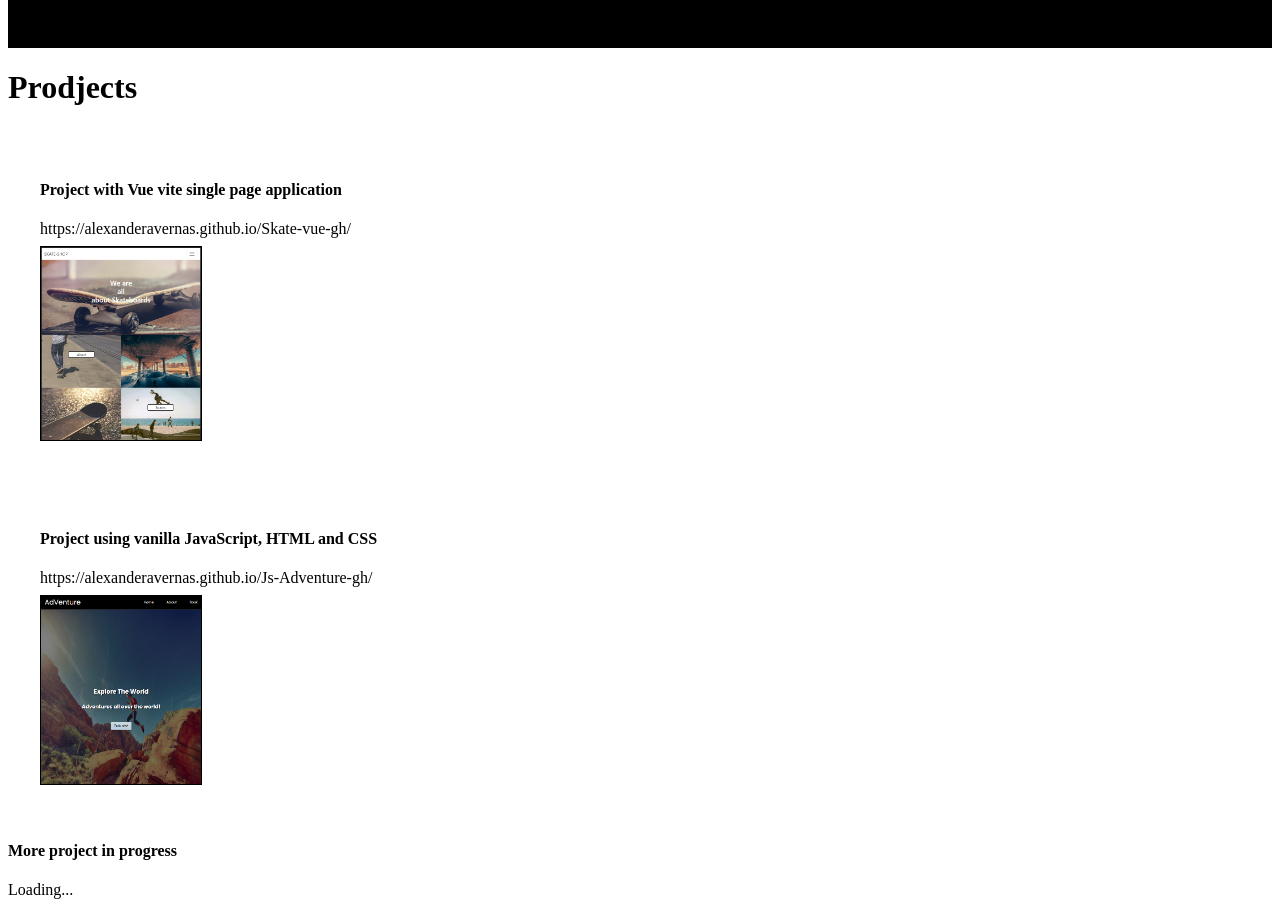
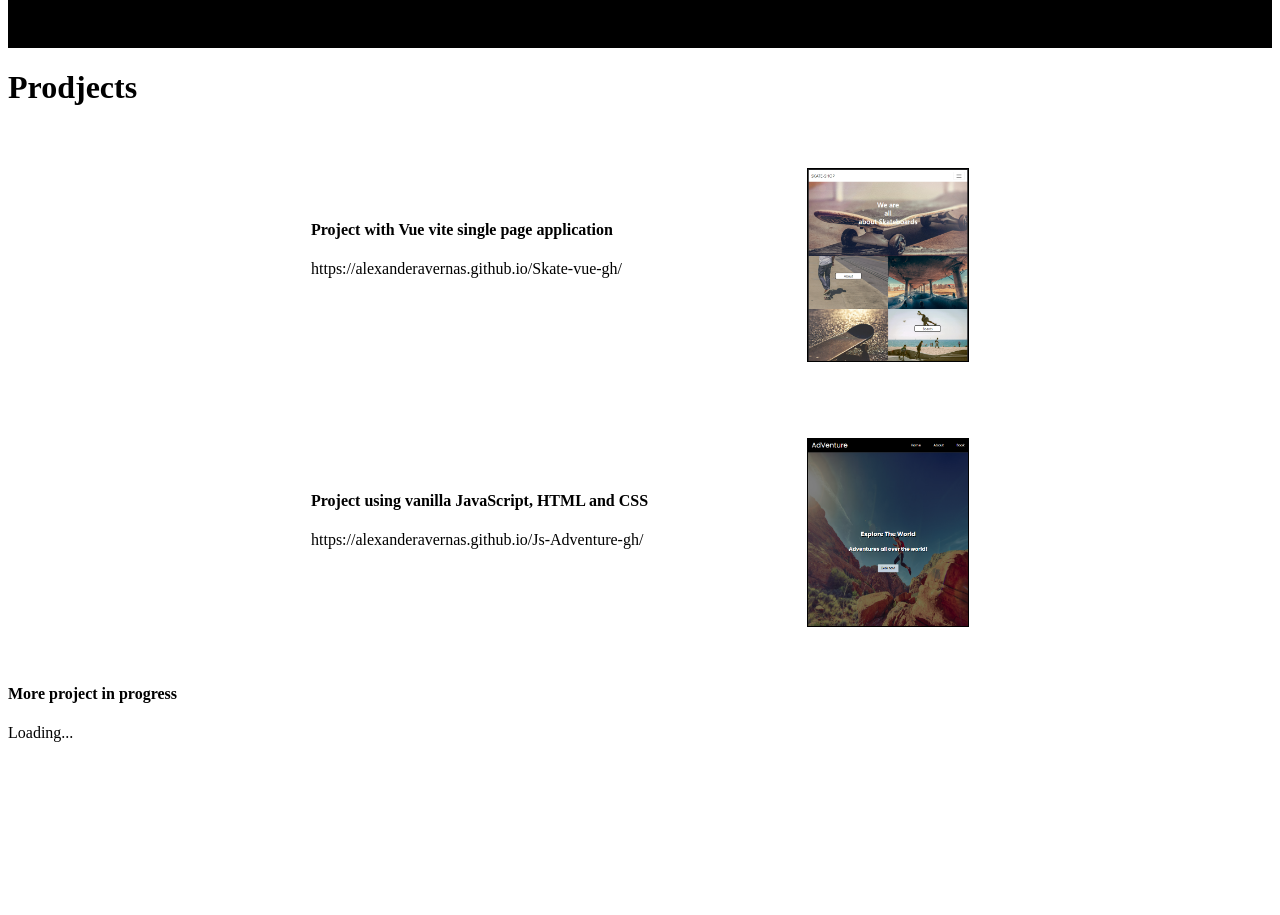
Before and after one commit to AlexanderAvernas/portfolio, a Next.js app: page / in a window 1280 px wide. Shown: the part 840-1755 px from the top of the page. After the commit the page ends 1598 px from the top, so only its background shows below. Built offline with nearby package versions, Linux system fonts and the light colour scheme.

Commit message:
Added footer

```diff
--- a/components/Layout.js
+++ b/components/Layout.js
@@ -1,11 +1,13 @@
 import React from 'react'
 import Navbar from './Navbar'
+import Footer from './Footer'
 
 function Layout({children}) {
   return (
     <div className="content">
         <Navbar/>
         {children}
+        <Footer/>
     </div>
   )
 }
--- a/components/Prodjects.js
+++ b/components/Prodjects.js
@@ -22,13 +22,25 @@
 display: flex;
 flex-direction: column;
 padding: 2rem 2rem ;
+@media (min-width: 769px) {
+    flex-direction: row;
+    justify-content: center;
+}
 `
 
+
 const ProjectTextContainer = styled.div`
+@media (min-width: 769px) {
+    width: 30rem;
+    padding-top: 2.5rem;
+}
 
 `
 
 const ProjectImageContainer = styled.div `
+@media (min-width: 769px) {
+    margin-left: 1rem ;
+}
 
 `
 
--- a/styles/globals.css
+++ b/styles/globals.css
@@ -83,8 +83,39 @@
   .prodjectProgress {
     padding-top: 2rem;
     margin-left: 2rem;
+
+    @media (min-width: 769px) {
+        display: flex;
+        justify-content: center;
+        margin-right: 21rem;
+    }
+
   }
 
   .prodjectLoading {
     margin-left: 2rem;
+    @media (min-width: 769px) {
+        display: flex;
+        justify-content: center;
+        margin-right: 34.5rem;
+        color: blue;
+        text-decoration: underline;
+    }
+
   }
+
+/* Footer */
+
+.FooterContainer {
+    border-top: 1px solid black;
+    margin-top: 2rem;
+}
+
+.ContactHeader {
+    margin-top: 2rem;
+    margin-left: 2rem;
+}
+
+.ContactContainer {
+    margin: 2rem;
+}
```
Also changed, not shown: components/Footer.js (added, +16 -0 lines).
